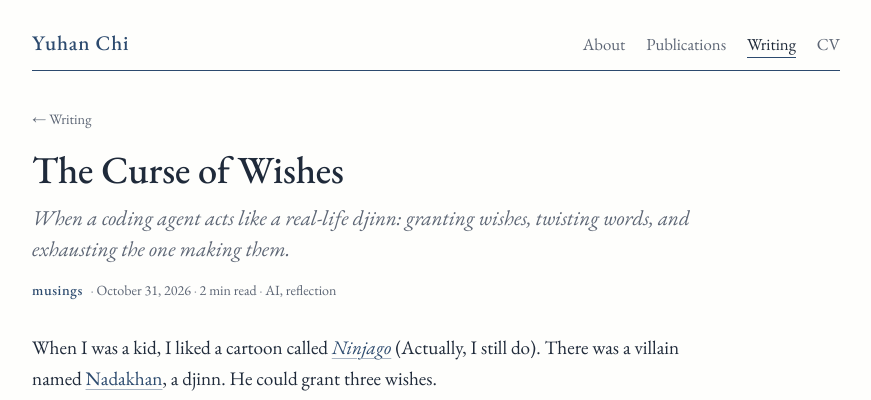
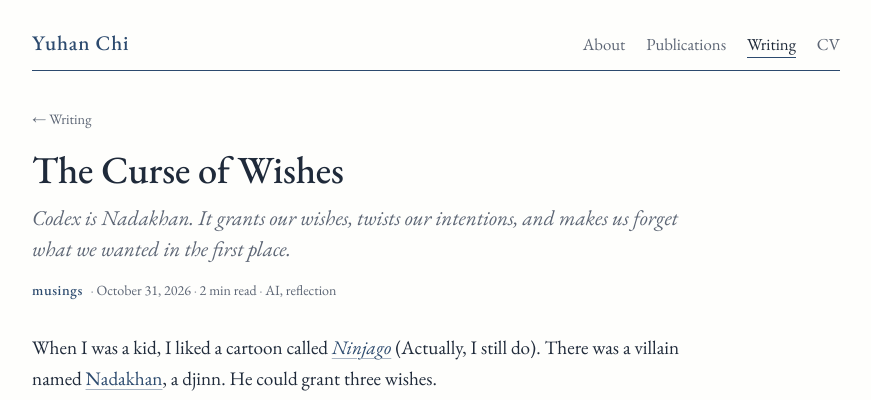
Before and after one commit to yuhanchi/yuhanchi.github.io, a Jekyll site: the page built from _posts/2026-10-31-the-curse-of-wishes.md, in a window 1280 px wide. Shown: the top 400 px of the page, without its empty margins (204-1075 px from the left). Built offline with Jekyll 4.4.1, drawn with Linux system fonts in a browser that asks for light colours; some web fonts are replaced.

Commit message:
Update post description for The Curse of Wishes

```diff
--- a/_posts/2026-10-31-the-curse-of-wishes.md
+++ b/_posts/2026-10-31-the-curse-of-wishes.md
@@ -1,7 +1,7 @@
 ---
 title: "The Curse of Wishes"
 date: "2026-10-31"
-description: "When a coding agent acts like a real-life djinn: granting wishes, twisting words, and exhausting the one making them."
+description: "Codex is Nadakhan. It grants our wishes, twists our intentions, and makes us forget what we wanted in the first place."
 category: "musings"
 tags: ["AI", "reflection"]
 ---
```
